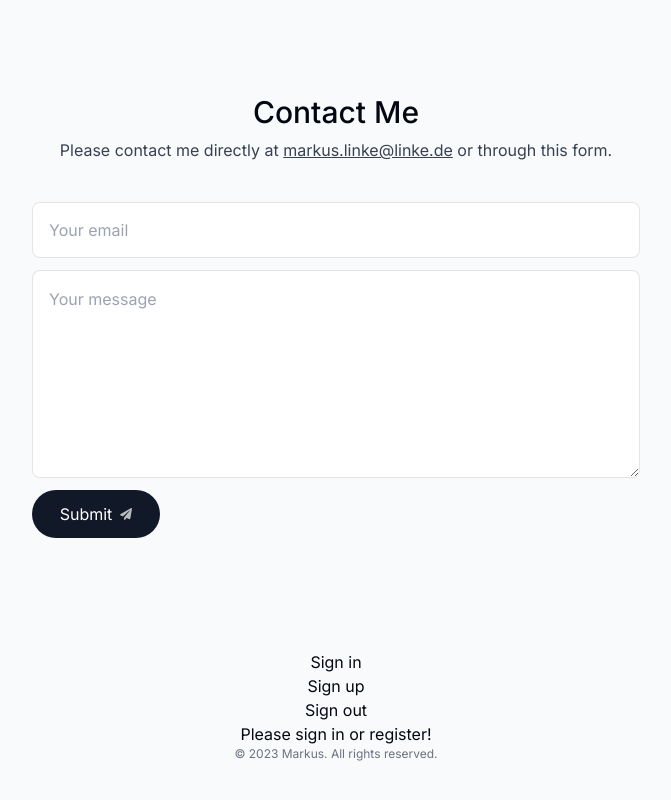
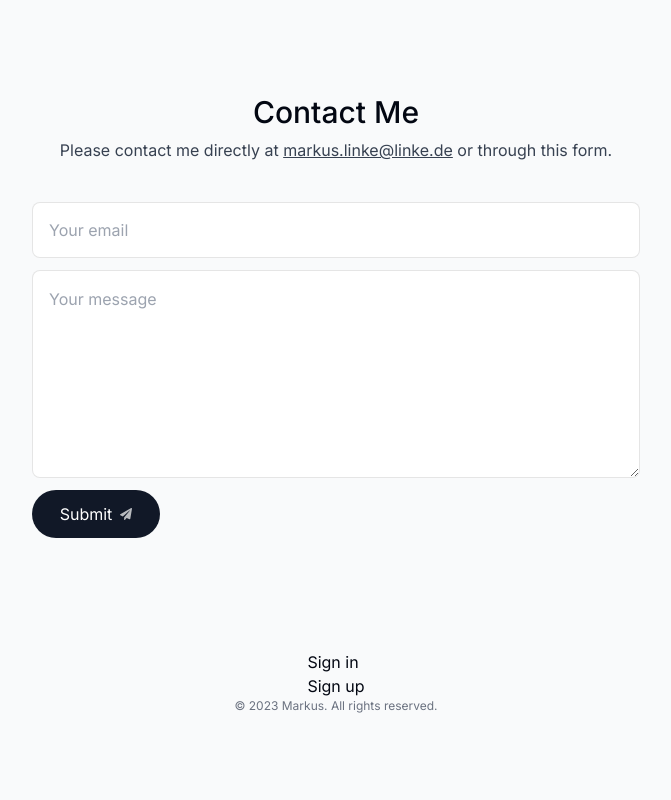
Before and after one commit to ByteGrad/portfolio-website, a Next.js app: page / in a window 1280 px wide. Shown: the part 6766-7566 px from the top of the page, without its empty margins (304-975 px from the left). After the commit the page ends 7520 px from the top, so only its background shows below. Built offline with nearby package versions, Linux system fonts and the light colour scheme; no server answers.

Commit message:
kinde changes

```diff
--- a/app/page.tsx
+++ b/app/page.tsx
@@ -5,8 +5,6 @@ import Intro from "@/components/intro";
 import Projects from "@/components/projects";
 import SectionDivider from "@/components/section-divider";
 import Skills from "@/components/skills";
-import { RegisterLink, LoginLink } from "@kinde-oss/kinde-auth-nextjs/server";
-import { LogoutLink } from "@kinde-oss/kinde-auth-nextjs/server";
 import UserProfile from "@/components/UserProfile";
 
 export default function Home() {
@@ -19,9 +17,6 @@ export default function Home() {
       <Skills />
       <Experience />
       <Contact />
-      <LoginLink>Sign in</LoginLink>
-      <RegisterLink>Sign up</RegisterLink>
-      <LogoutLink>Sign out</LogoutLink>
       <UserProfile />
     </main>
   );
--- a/components/UserProfile.tsx
+++ b/components/UserProfile.tsx
@@ -1,4 +1,5 @@
-import { getKindeServerSession } from "@kinde-oss/kinde-auth-nextjs/server";
+import { LogoutLink, getKindeServerSession } from "@kinde-oss/kinde-auth-nextjs/server";
+import { RegisterLink, LoginLink } from "@kinde-oss/kinde-auth-nextjs/server";
 
 const UserProfile = async () => {
   const { getUser, isAuthenticated } = getKindeServerSession();
@@ -9,9 +10,14 @@ const UserProfile = async () => {
     <div>
       <h2>{user.given_name}</h2>
       <p>{user.email}</p>
+      <LogoutLink>Sign out</LogoutLink>
     </div>
   ) : (
-    <p>Please sign in or register!</p>
+    <p>
+      <LoginLink>Sign in</LoginLink>
+      <br />
+      <RegisterLink>Sign up</RegisterLink>
+    </p>
   );
 };
 
```
